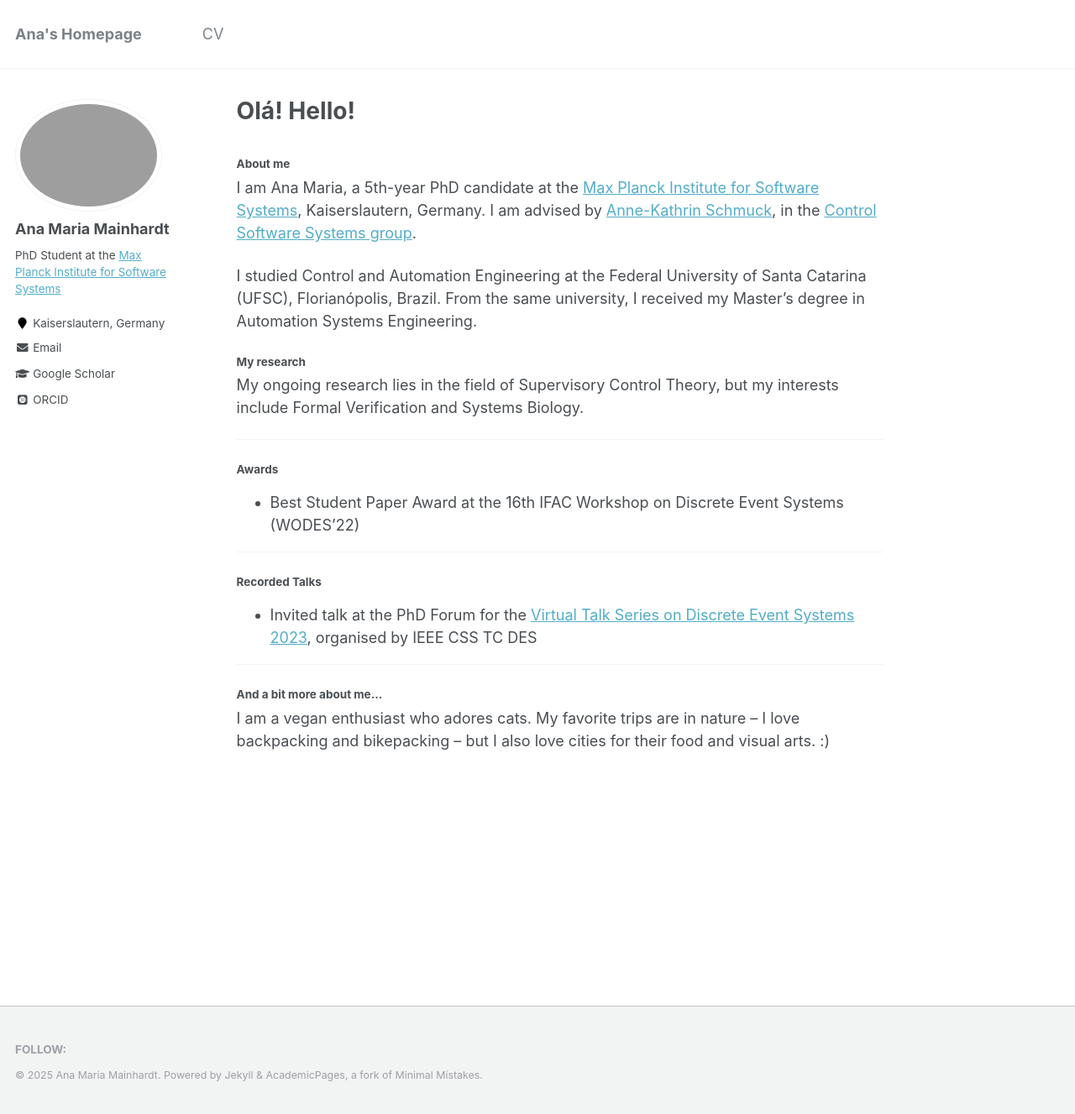
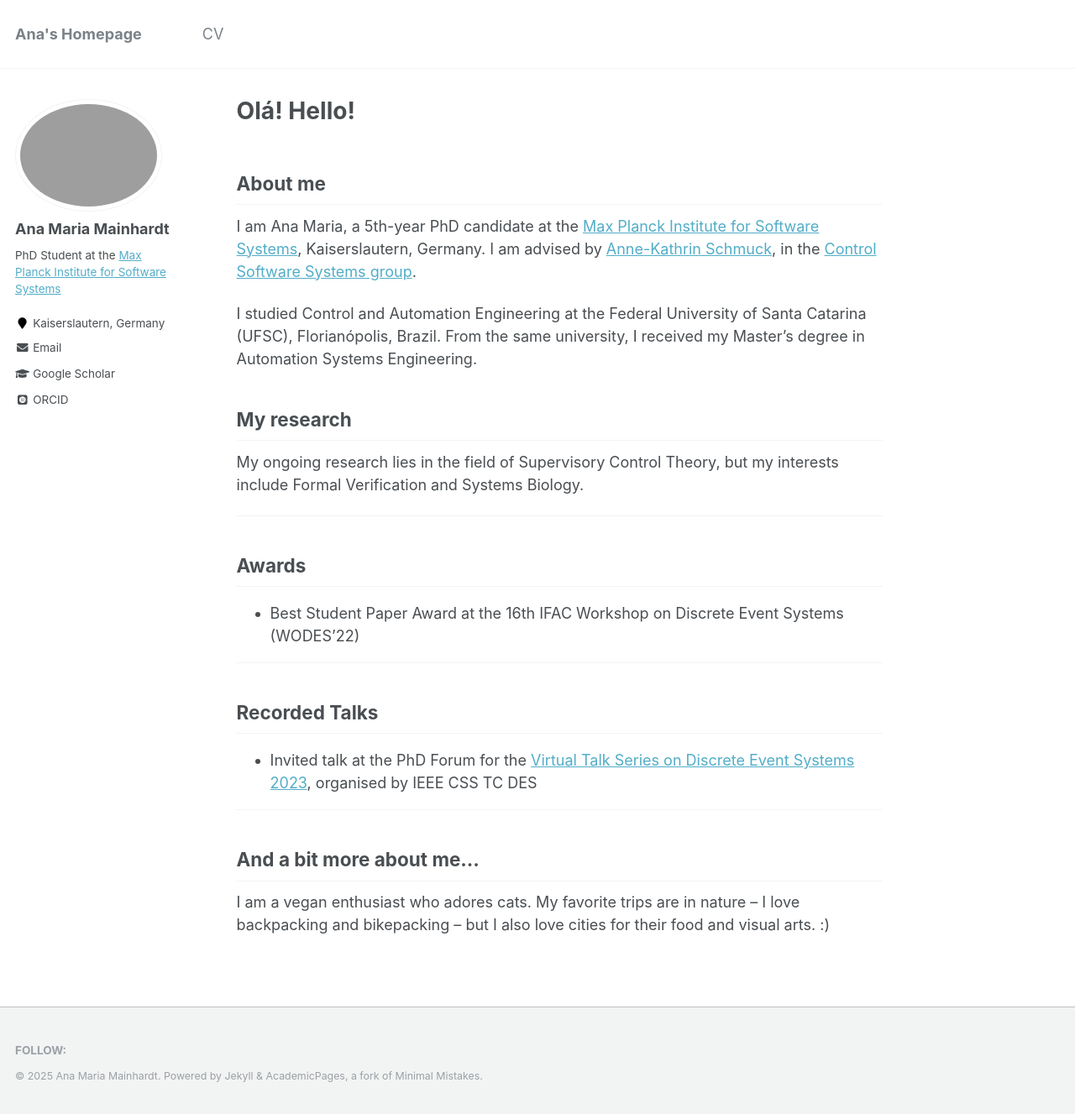
Before and after one commit to anamainhardt/anamainhardt.github.io, a Jekyll site: the page built from _pages/about.md, in a window 1280 px wide and 1327 px high. Shown: the whole window at 84% size. Built offline with Jekyll 4.4.1, drawn with Linux system fonts in a browser that asks for light colours; some web fonts are replaced.

```diff
--- a/_pages/about.md
+++ b/_pages/about.md
@@ -8,7 +8,7 @@ redirect_from:
   - /about.html
 ---
 
-#### About me
+## About me
 I am Ana Maria, a 5th-year PhD candidate at the
 [Max Planck Institute for Software Systems](https://www.mpi-sws.org), Kaiserslautern, Germany.
 I am advised by [Anne-Kathrin Schmuck](https://wp.mpi-sws.org/akschmuck/), in the [Control Software Systems group](https://cossy.mpi-sws.org).
@@ -18,18 +18,18 @@ at the Federal University of Santa Catarina (UFSC), Florianópolis, Brazil.
 From the same university, I received my Master’s degree in
 Automation Systems Engineering.
 
-#### My research
+## My research
 My ongoing research lies in the field of Supervisory Control Theory,
 but my interests include Formal Verification and Systems Biology.
 
 ***
-#### Awards
+## Awards
 * Best Student Paper Award at the 16th IFAC Workshop on Discrete Event Systems (WODES’22)
 
 ***
-#### Recorded Talks
+## Recorded Talks
 * Invited talk at the PhD Forum for the [Virtual Talk Series on Discrete Event Systems 2023](https://ieeecss.org/tc/discrete-event-systems/talk-series-2023), organised by IEEE CSS TC DES
 
 ***
-#### And a bit more about me...
+## And a bit more about me...
 I am a vegan enthusiast who adores cats. My favorite trips are in nature -- I love backpacking and bikepacking -- but I also love cities for their food and visual arts. :)
```
